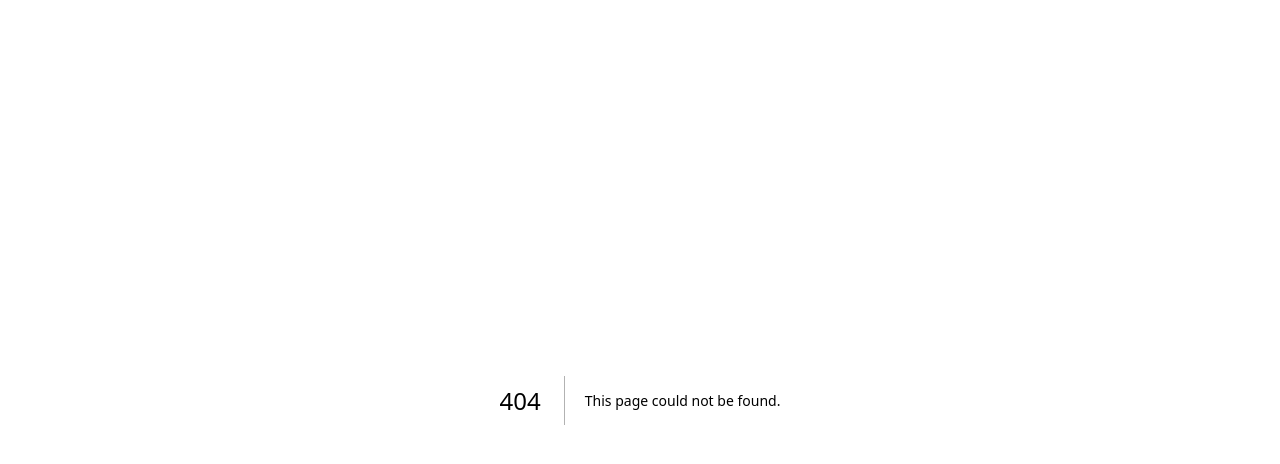
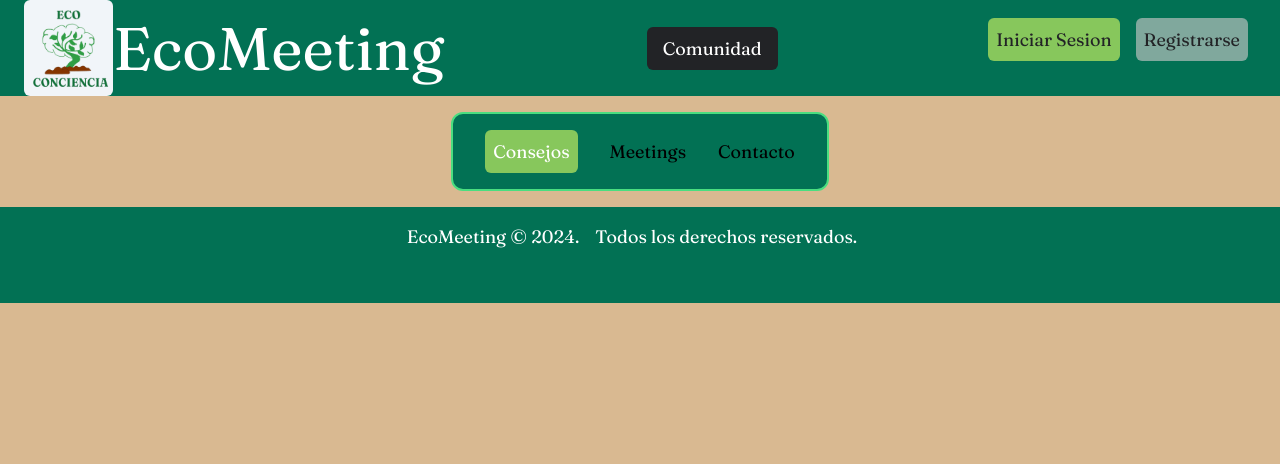
Before and after one commit to DannyB935/eco-meeting, a Next.js app: page /comunidad in a window 1280 px wide. Before the commit this address had no page. Shown: the top 464 px of the page. Built offline with nearby package versions, Linux system fonts and the light colour scheme.

Commit message:
Creado el componente Tabview y la ruta de la comunidad

```diff
--- a/package.json
+++ b/package.json
@@ -10,9 +10,9 @@
   },
   "dependencies": {
     "bootstrap-icons": "^1.11.3",
-    "next": "14.2.3",
-    "react": "^18",
-    "react-dom": "^18"
+    "next": "^14.2.3",
+    "react": "^18.3.1",
+    "react-dom": "^18.3.1"
   },
   "devDependencies": {
     "eslint": "^8",
--- a/src/app/Components/Content/LandingComp.jsx
+++ b/src/app/Components/Content/LandingComp.jsx
@@ -1,3 +1,4 @@
+import Link from 'next/link';
 
 const LandingComp = () => {
   return(
--- a/src/app/Components/NavbarComp.jsx
+++ b/src/app/Components/NavbarComp.jsx
@@ -1,6 +1,7 @@
 // !Use client para los hooks, los cambios y acciones solo son reflejados en el cliente, no el servidor
 'use client';
 import { useState } from 'react';
+import Link from 'next/link';
 
 const NavbarComp = () =>{
 
@@ -18,8 +19,8 @@ const NavbarComp = () =>{
         <div>
           <h2 className='text-6xl'>EcoMeeting</h2>
         </div>
-        <div>
-          <input type="button" value="Comunidad" className='py-2 px-4 mx-2 thirdBtn rounded-md'/>
+        <div className='flex items-center'>
+          <Link className='py-2 px-4 mx-2 thirdBtn rounded-md' href="/comunidad/">Comunidad</Link>
         </div>
         <div>
           <input type="button" value="Iniciar Sesion" className="mainBtn p-2 mx-2 rounded-md"/>
--- /dev/null
+++ b/src/app/Components/TabviewComp.jsx
@@ -0,0 +1,15 @@
+
+const TabviewComp = (props) => {
+
+  return(
+    <div className="flex my-4 justify-center">
+      <div className="flex flex-row tabView text-center justify-center items-center w-2/8 min-w-2/8 p-4 rounded-xl border-2 border-green-400">
+       <button type='button' onClick={()=>props.setTab(1)} className={`mx-4 ${props.tab == 1? 'activeTab p-2 rounded-md': 'text-black'}`}>Consejos</button>
+       <button type='button' onClick={()=>props.setTab(2)} className={`mx-4 ${props.tab == 2? 'activeTab p-2 rounded-md': 'text-black'}`}>Meetings</button>
+       <button type='button' onClick={()=>props.setTab(3)} className={`mx-4 ${props.tab == 3? 'activeTab p-2 rounded-md': 'text-black'}`}>Contacto</button>
+      </div>
+    </div>
+  );
+};
+
+export default TabviewComp;
--- /dev/null
+++ b/src/app/comunidad/page.jsx
@@ -0,0 +1,28 @@
+'use client';
+
+import { useState } from 'react';
+
+import NavbarComp from '../Components/NavbarComp';
+import FooterNavComp from '../Components/FooterComp';
+import TabviewComp from '../Components/TabviewComp';
+
+const ComunidadComp = () => {
+
+   // *Para saber que componente se debe mostrar en todo momento
+  //? 1 = Tips, 2 = Eventos, 3 = Contacto
+  const [actTab, setActTab] = useState(1);
+
+  const handleTab = (tab) => {
+    setActTab(tab);
+  }
+
+  return (
+    <div className='flex flex-col min-h-screen h-screen'>
+      <NavbarComp />
+      <TabviewComp tab={actTab} setTab={handleTab}/>
+      <FooterNavComp />
+    </div>
+  )
+};
+
+export default ComunidadComp;
--- a/src/app/globals.css
+++ b/src/app/globals.css
@@ -54,3 +54,14 @@ body{
   background-color: #3b3d42;
   cursor: pointer;
 }
+
+/* *Estilos Tabview */
+.tabView{
+  background-color: var(--main-color);
+  color: white;
+}
+
+.activeTab{
+  background-color: var(--btn-color);
+  color: white;
+}
```
Also changed, not shown: 1 other file (tests, documents, lock files or other folders).
